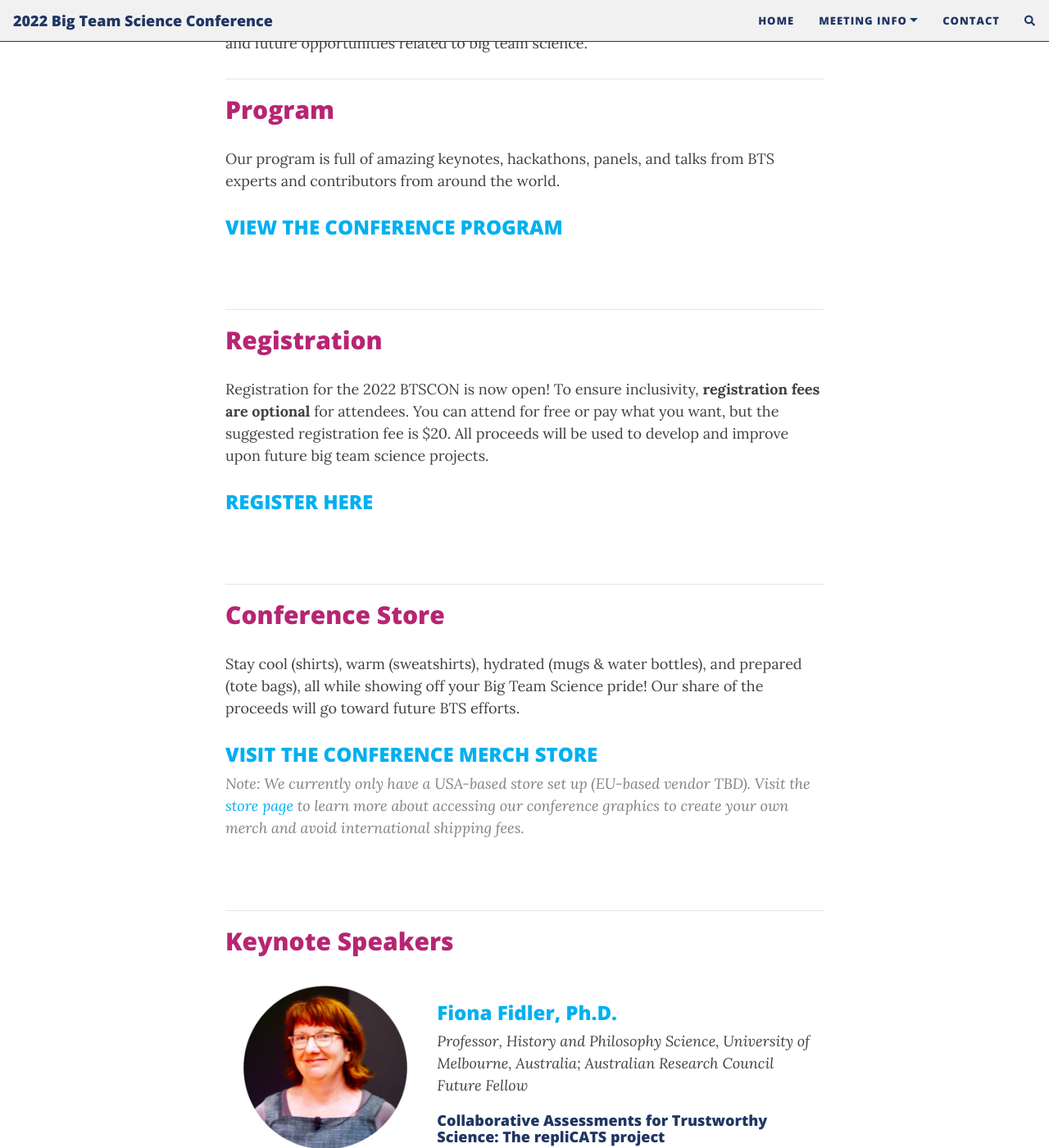
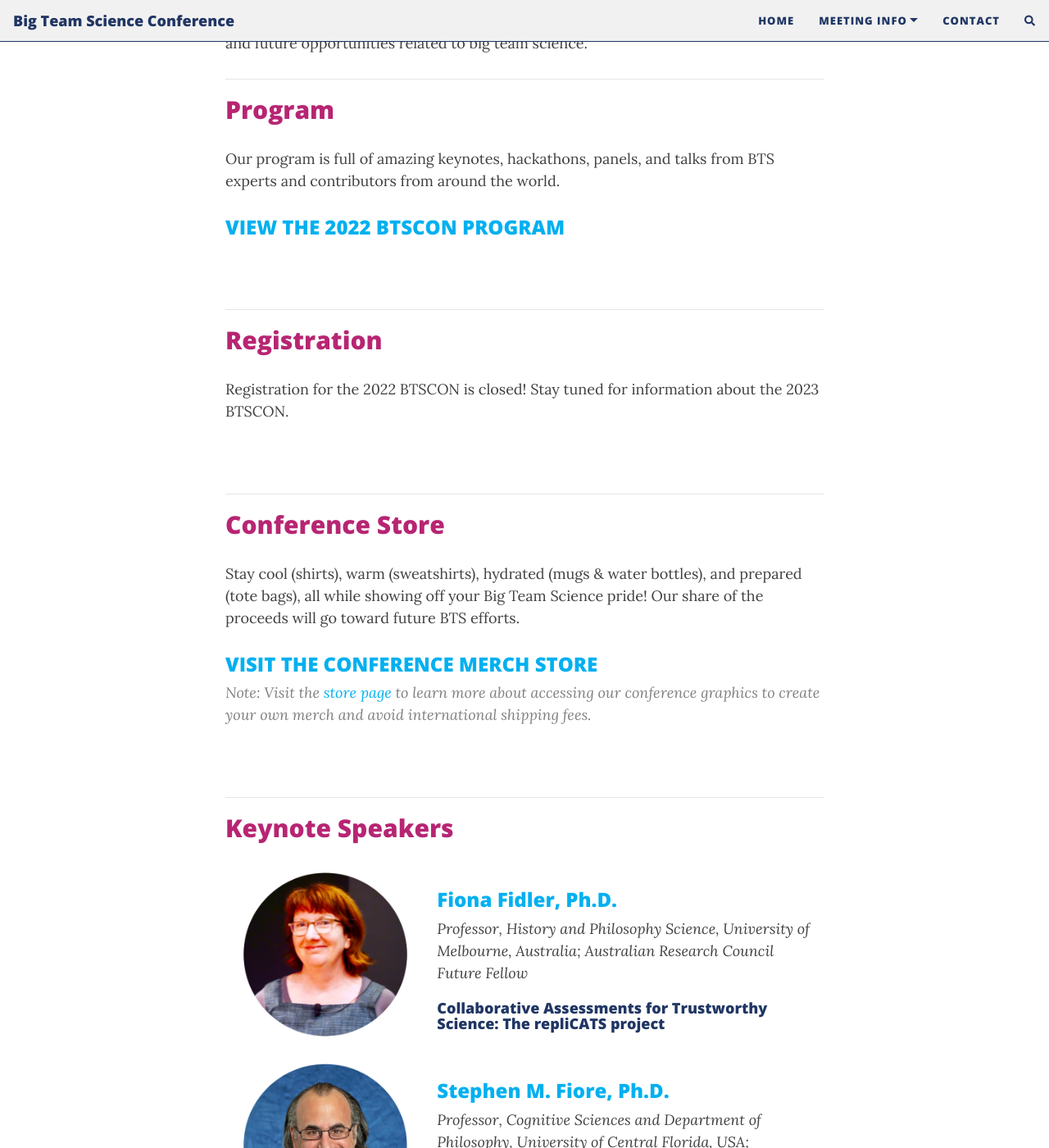
Before and after one commit to bigteamscienceconference/bigteamscienceconference.github.io, a Jekyll site: the page built from index.md, in a window 1280 px wide and 1400 px high, scrolled down 593 px. Shown: the whole window at 82% size. Built offline with Jekyll 4.4.1, drawn with Linux system fonts in a browser that asks for light colours; nearby versions of some CDN libraries; comment, search, counter and statistics services are not loaded.

Commit message:
post-conference updates

```diff
--- a/_config.yml
+++ b/_config.yml
@@ -6,7 +6,7 @@
 # --- Required options --- #
 
 # Name of website
-title: 2022 Big Team Science Conference
+title: Big Team Science Conference
 
 # Your name to show in the footer
 author: Heidi Baumgartner
@@ -16,7 +16,7 @@
 navbar-links:
   Home: "index"
   Meeting Info:
-    - Registration: "https://opencollective.com/psysciacc/events/test-event-23392c94/contribute/registration-2022-big-team-science-conference-40278"
+    - Registration: "registration"
     - Program: "program"
     - Accessibility: "access"
     - Code of Conduct: "codeofconduct"
--- a/index.md
+++ b/index.md
@@ -12,7 +12,7 @@
 
 Our program is full of amazing keynotes, hackathons, panels, and talks from BTS experts and contributors from around the world.
 
-### [VIEW THE CONFERENCE PROGRAM](https://docs.google.com/document/d/17m6t7or53uvFErIW_WHvegwlwV2Cq_rvG5ny-4cBkpM/edit?usp=sharing)
+### [VIEW THE 2022 BTSCON PROGRAM](https://docs.google.com/document/d/17m6t7or53uvFErIW_WHvegwlwV2Cq_rvG5ny-4cBkpM/edit?usp=sharing)
 
 <br>
 
@@ -20,9 +20,13 @@
 
 ## Registration
 
-Registration for the 2022 BTSCON is now open! To ensure inclusivity, **registration fees are optional** for attendees. You can attend for free or pay what you want, but the suggested registration fee is $20. All proceeds will be used to develop and improve upon future big team science projects.
+Registration for the 2022 BTSCON is closed! Stay tuned for information about the 2023 BTSCON.
+
+<!--
+To ensure inclusivity, **registration fees are optional** for attendees. You can attend for free or pay what you want, but the suggested registration fee is $20. All proceeds will be used to develop and improve upon future big team science projects.
 
 ### [REGISTER HERE](https://opencollective.com/psysciacc/events/test-event-23392c94/contribute/registration-2022-big-team-science-conference-40278)
+-->
 
 <br>
 
@@ -34,7 +38,7 @@
 
 ### [VISIT THE CONFERENCE MERCH STORE](https://www.bonfire.com/store/big-team-science-conference/)
 
-> Note: We currently only have a USA-based store set up (EU-based vendor TBD). Visit the [store page]({{site.baseurl}}/store/) to learn more about accessing our conference graphics to create your own merch and avoid international shipping fees.
+> Note: Visit the [store page]({{site.baseurl}}/store/) to learn more about accessing our conference graphics to create your own merch and avoid international shipping fees.
 
 <br>
 
--- a/registration.md
+++ b/registration.md
@@ -4,6 +4,12 @@
 <!--cover-img: /assets/img/events_blank.png-->
 ---
 
+<!--
 # [Register Here!](https://opencollective.com/psysciacc/events/test-event-23392c94/contribute/registration-2022-big-team-science-conference-40278)
 
 To register, please click the **Register** link above. To ensure inclusivity, **registration fees are optional** for attendees! You can pay what you want, but the suggested registration fee is $20. All proceeds will be used to develop and improve upon future big team science projects. Registration will be limited to 1,000 attendees.
+-->
+
+Registration has closed for the 2022 BTSCON, but you are still welcome to make tax-deductible donations toward future Big Team Science efforts (to be shared by the sponsor organizations).
+
+# [Donate Here!](https://opencollective.com/psysciacc/events/test-event-23392c94/contribute/registration-2022-big-team-science-conference-40278)
```
Also changed, not shown: access.md (+1 -1 lines), program.md (+5 -1 lines).
